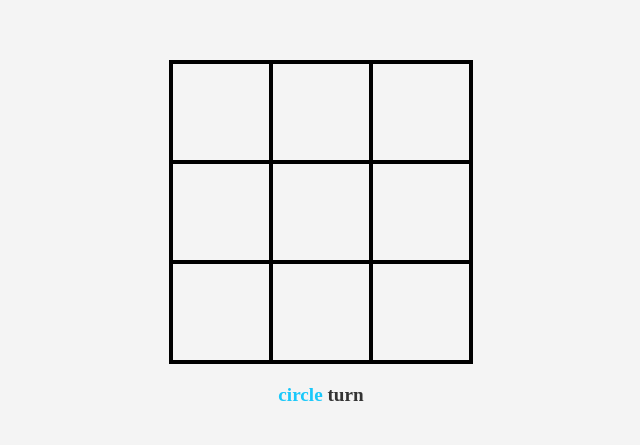
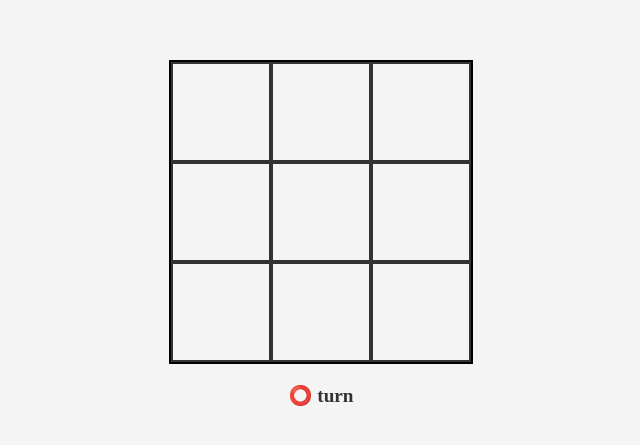
Before and after one commit to Mohamed-ait-alla/TicTacToe-Game, a Next.js app: page / in a window 1280 px wide. Shown: the part 185-630 px from the top of the page, without its empty margins (319-959 px from the left). Built offline with nearby package versions, Linux system fonts and the light colour scheme.

Commit message:
improve the style when a win case occur (add some animation)

```diff
--- a/app/components/cell.tsx
+++ b/app/components/cell.tsx
@@ -10,9 +10,10 @@ type CellProps = {
     setCells: Dispatch<SetStateAction<string[]>>;
     cell: string;
     isWin: string;
+    ishighlighted: boolean;
 }
 
-const Cell = ({id, go, setGo, cells, setCells, cell, isWin}: CellProps) => {
+const Cell = ({id, go, setGo, cells, setCells, cell, isWin, ishighlighted}: CellProps) => {
 
     const handleClick = () =>
     {
@@ -46,7 +47,7 @@ const Cell = ({id, go, setGo, cells, setCells, cell, isWin}: CellProps) => {
     }
     return (
             <div className="square" onClick={handleClick}>
-                <div className={cell}>{cell ? (cell === "circle" ? "O": "X") : ""}</div>
+                <div className={`${cell} ${(ishighlighted ? "highlight": "")}`}>{cell ? (cell === "circle" ? "O": "X") : ""}</div>
             </div>
     );
 }
--- a/app/globals.css
+++ b/app/globals.css
@@ -22,8 +22,22 @@
   align-items: center;
   width: 100px;
   height: 100px;
-  border: 2px solid black;
+  border: 2px solid #333;
   box-sizing: border-box;
+  transition: background 0.3s, transform 0.2s;
+}
+
+.circle {
+  color: #1d4ed8;
+}
+
+.cross {
+  color: #e63946;
+}
+
+.cross.highlight, .circle.highlight {
+  animation: popUp 0.4s ease-in-out infinite alternate;
+  font-size: 85px;
 }
 
 .cross, .circle {
@@ -102,3 +116,12 @@ span {
     opacity: 1;
   }
 }
+
+@keyframes popUp {
+  from {
+    transform: scale(1);
+  }
+  to {
+    transform: scale(1.3);
+  }
+}
--- a/app/page.tsx
+++ b/app/page.tsx
@@ -19,6 +19,7 @@ export default function Home() {
   const [cells, setCells] = useState(["", "", "", "", "", "", "", "", ""]);
   const [go, setGo] = useState("circle");
   const [isWin, setIsWin] = useState("");
+  const [winCases, setWinCases] = useState<number[]>([]);
 
   // Hook used for tracking player winning
   useEffect(() => {
@@ -28,11 +29,20 @@ export default function Home() {
       const drawCase = (cells.every((cell) => cell !== "") && !isWin);
 
       if (crossWinsCase)
-        setIsWin("cross");
+      {
+        setWinCases(winCase);
+        setTimeout(() => setIsWin("cross"), 1200);
+      }
       else if (circleWinsCase)
-        setIsWin("circle");
+      {
+        setWinCases(winCase);
+        setTimeout(() => setIsWin("circle"), 1200);
+      }
       else if (drawCase)
+      {
         setIsWin("draw");
+        setWinCases([]);
+      }
     });
   }, cells);
 
@@ -53,6 +63,7 @@ export default function Home() {
     setCells(["", "", "", "", "", "", "", "", ""]);
     setGo("circle");
     setIsWin("");
+    setWinCases([]);
   }
 
   return (
@@ -83,11 +94,12 @@ export default function Home() {
                     setCells={setCells}
                     cell={cell}
                     isWin={isWin}
+                    ishighlighted={winCases.includes(index)}
                     key={index} />
                 ))}
               </div>
               <div className="boardinfo">
-                <span>{go}</span> turn
+                <span>{(go === "cross" ? "❌" : "⭕️")}</span> turn
               </div>
             </>
         )
```
